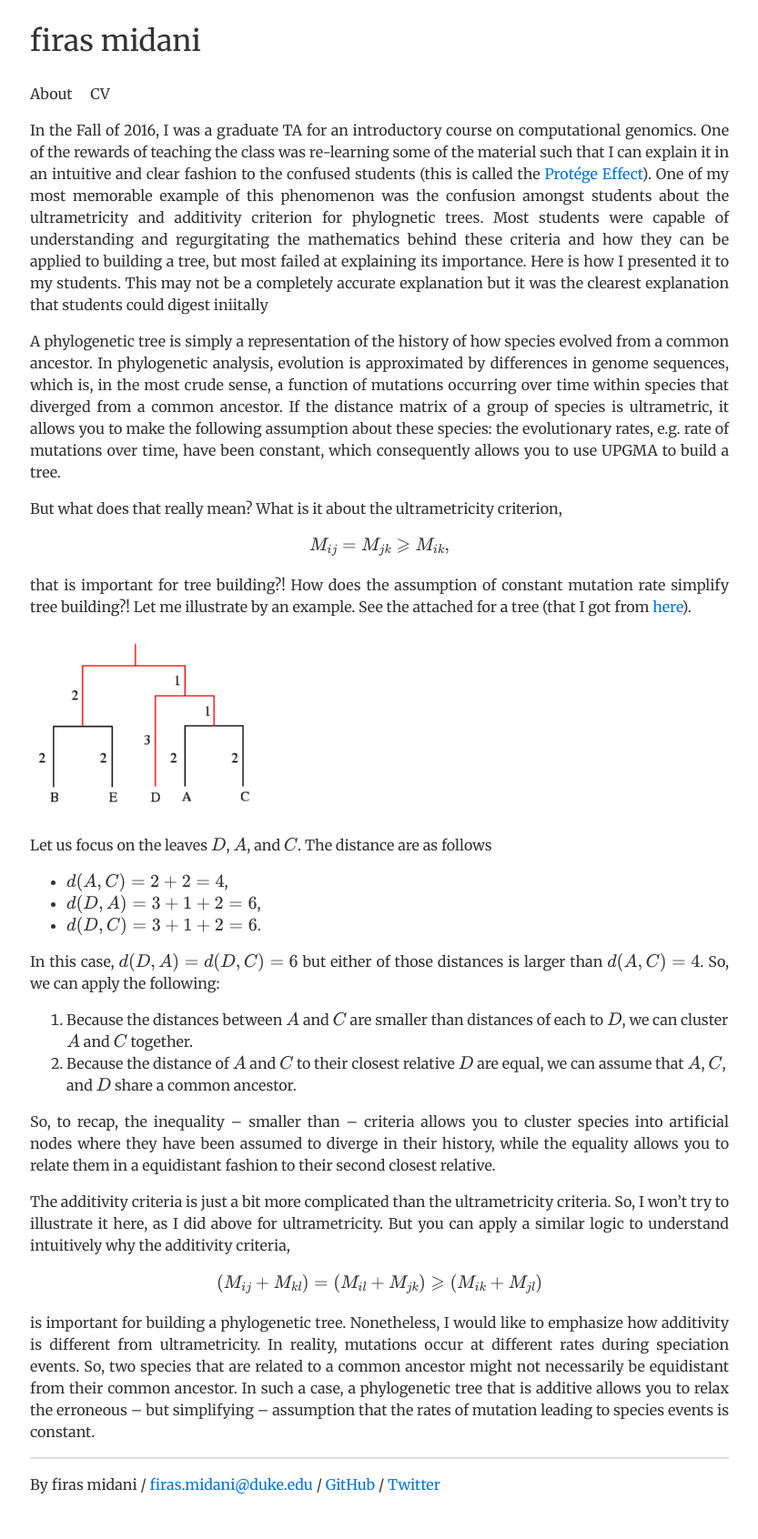
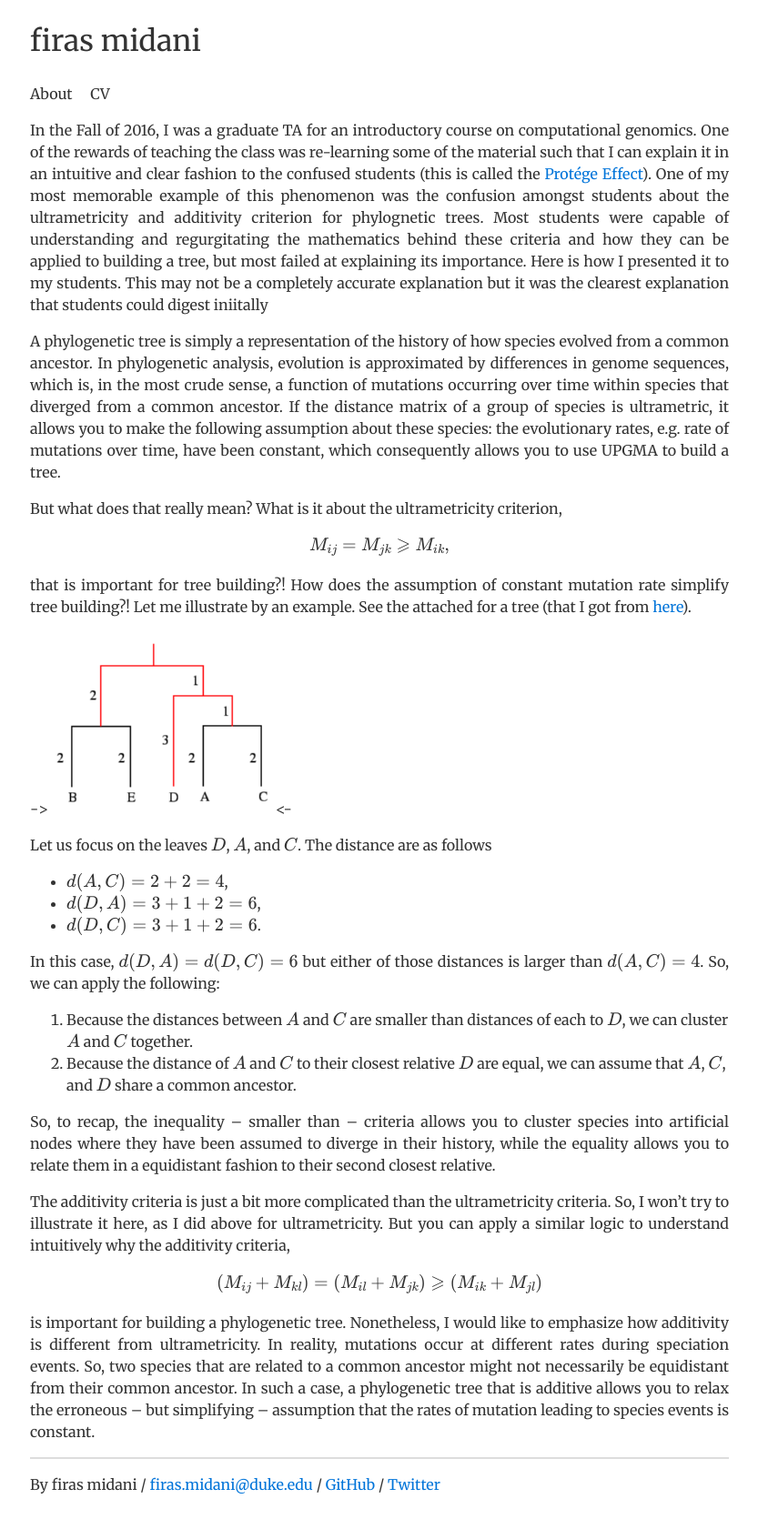
Before and after one commit to firasmidani/firasmidani.github.io, a Jekyll site: the page built from _posts/2017-02-20-ultrametricity_and_additivity.md, in a window 1280 px wide. Shown: the whole page at 91% size, without its empty margins (223-1056 px from the left). Built offline with Jekyll 4.4.1, drawn with Linux system fonts in a browser that asks for light colours; formulas are drawn with MathJax 3.

Commit message:
Update 2017-02-20-ultrametricity_and_additivity.md

```diff
--- a/_posts/2017-02-20-ultrametricity_and_additivity.md
+++ b/_posts/2017-02-20-ultrametricity_and_additivity.md
@@ -11,7 +11,7 @@ A phylogenetic tree is simply a representation of the history of how species evo
 
 But what does that really mean? What is it about the ultrametricity criterion, \$$ M_{ij} = M_{jk} \geqslant M_{ik}, $$ that is important for tree building?! How does the assumption of constant mutation rate simplify tree building?! Let me illustrate by an example. See the attached for a tree \(that I got from <a href="http://lectures.molgen.mpg.de/Phylogeny/Ultrametric/index.html">here</a>\).
 
-![toy_hylogenetic_tree](/assets/img/toy_phylo_tree.png){:height="200px" width="250px" .center}
+->![toy_hylogenetic_tree](/assets/img/toy_phylo_tree.png){:height="200px" width="250px"}<-
 
 
 Let us focus on the leaves $$D$$, $$A$$, and $$C$$. The distance are as follows
```
